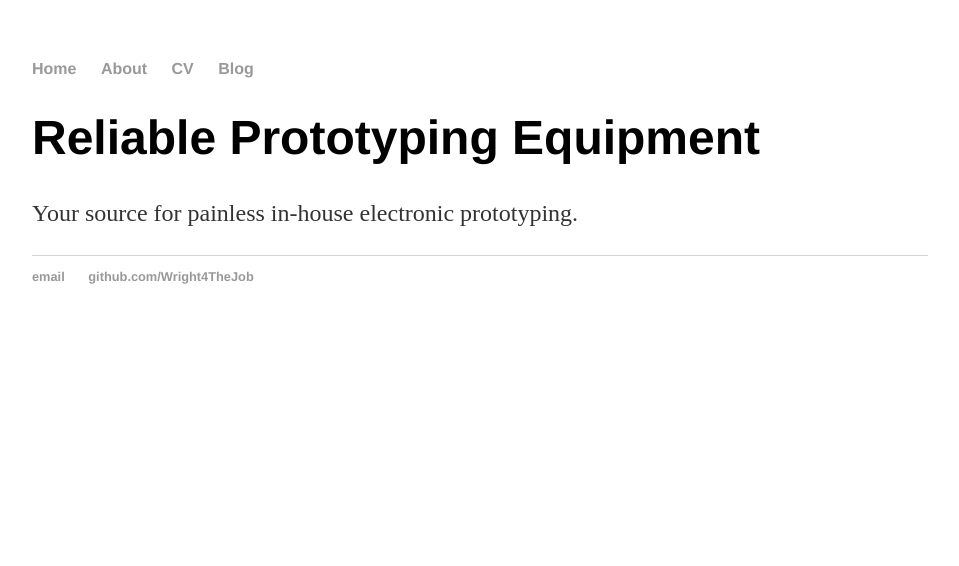
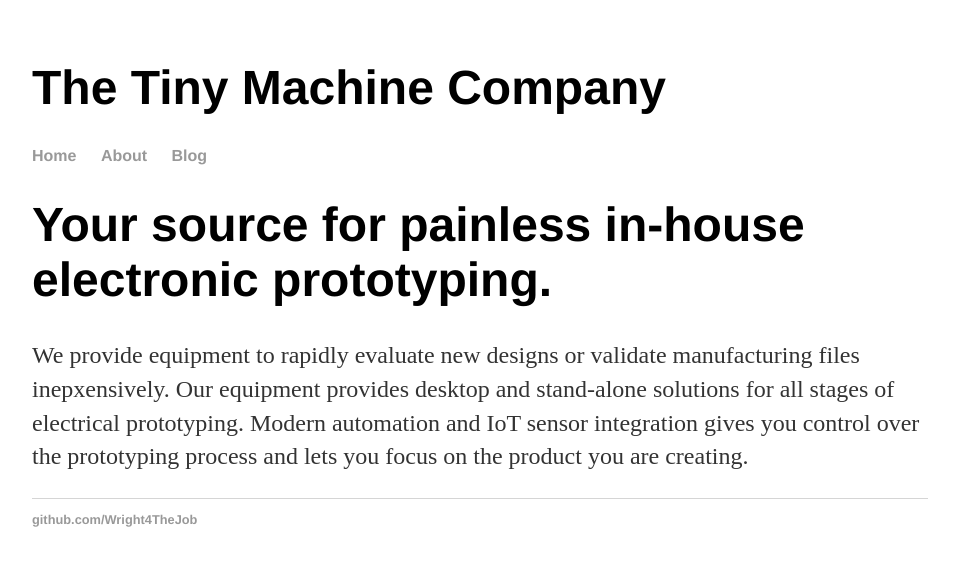
Before and after one commit to Wright4TheJob/Wright4TheJob.github.io, a Jekyll site: the page built from index.html, in a window 1280 px wide. Shown: the top 566 px of the page, without its empty margins (160-1119 px from the left). Built offline with Jekyll 4.4.1, drawn with Linux system fonts in a browser that asks for light colours.

```diff
--- a/_layouts/default.html
+++ b/_layouts/default.html
@@ -4,14 +4,22 @@
 		<title>{{ page.title }}</title>
 				<!-- link to main stylesheet -->
 		<link rel="stylesheet" type="text/css" href="/css/main.css">
-
+		<script>
+		  (function(i,s,o,g,r,a,m){i['GoogleAnalyticsObject']=r;i[r]=i[r]||function(){
+		  (i[r].q=i[r].q||[]).push(arguments)},i[r].l=1*new Date();a=s.createElement(o),
+		  m=s.getElementsByTagName(o)[0];a.async=1;a.src=g;m.parentNode.insertBefore(a,m)
+		  })(window,document,'script','//www.google-analytics.com/analytics.js','ga');
+		  ga('create', 'UA-38506466-1', 'jmcglone.com');
+		  ga('send', 'pageview');
+		</script>
 	</head>
 	<body>
+		<h1>The Tiny Machine Company</h1>
 		<nav>
     		<ul>
         		<li><a href="/">Home</a></li>
 	        	<li><a href="/about">About</a></li>
-        		<li><a href="/cv">CV</a></li>
+        		<!--<li><a href="/cv">CV</a></li>-->
         		<li><a href="/blog">Blog</a></li>
     		</ul>
 		</nav>
@@ -22,7 +30,7 @@
 		</div><!-- /.container -->
 		<footer>
     		<ul>
-        		<li><a href="mailto:djwright3.14@gmail.com">email</a></li>
+        		<!--<li><a href="mailto:djwright3.14@gmail.com">email</a></li>-->
         		<li><a href="https://github.com/Wright4TheJob">github.com/Wright4TheJob</a></li>
 			</ul>
 		</footer>
--- a/index.html
+++ b/index.html
@@ -1,9 +1,10 @@
 ---
 layout: default
-title: Reliable Prototyping Equipment
+title: The Tiny Machine Company
 ---
 
 <div class="blurb">
-    <h1>Reliable Prototyping Equipment</h1>
-	<p>Your source for painless in-house electronic prototyping. <a href="/about"></a></p>
+    <h1>Your source for painless in-house electronic prototyping.  </h1>
+
+	<p> We provide equipment to rapidly evaluate new designs or validate manufacturing files inepxensively. Our equipment provides desktop and stand-alone solutions for all stages of electrical prototyping. Modern automation and IoT sensor integration gives you control over the prototyping process and lets you focus on the product you are creating. </p>
 </div><!-- /.blurb -->
```
Also changed, not shown: _about/index.html (added, +9 -0 lines).
